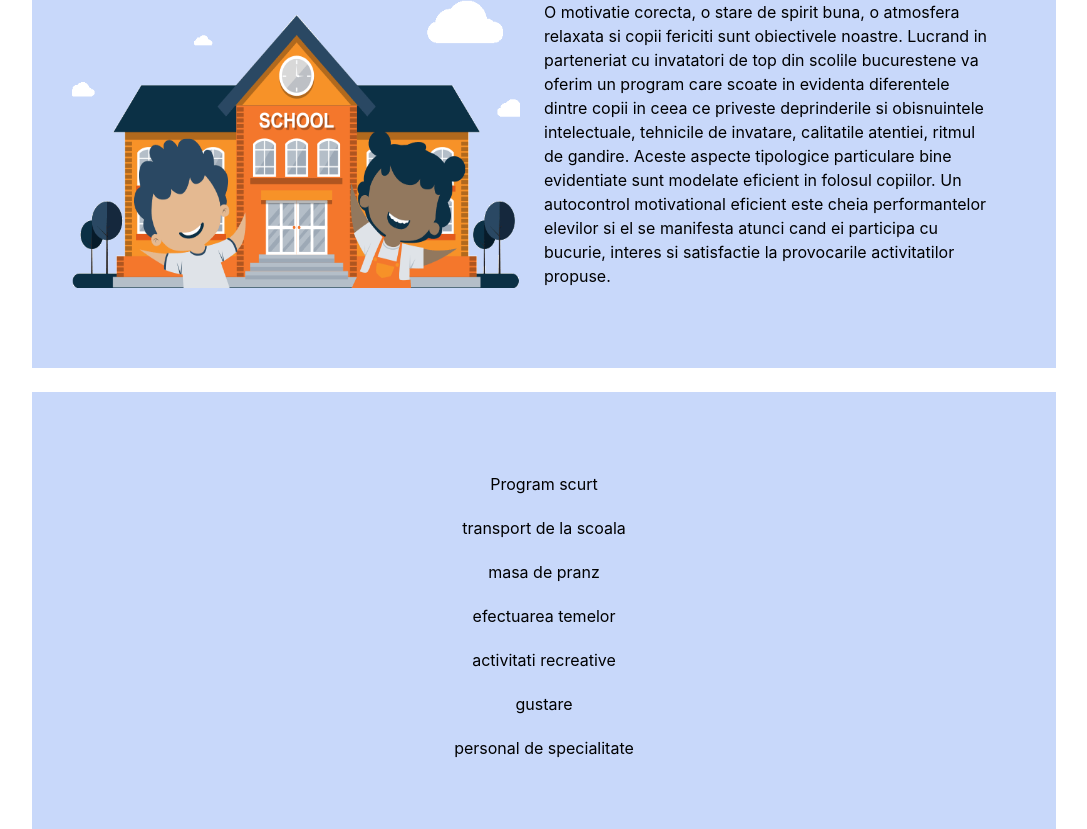
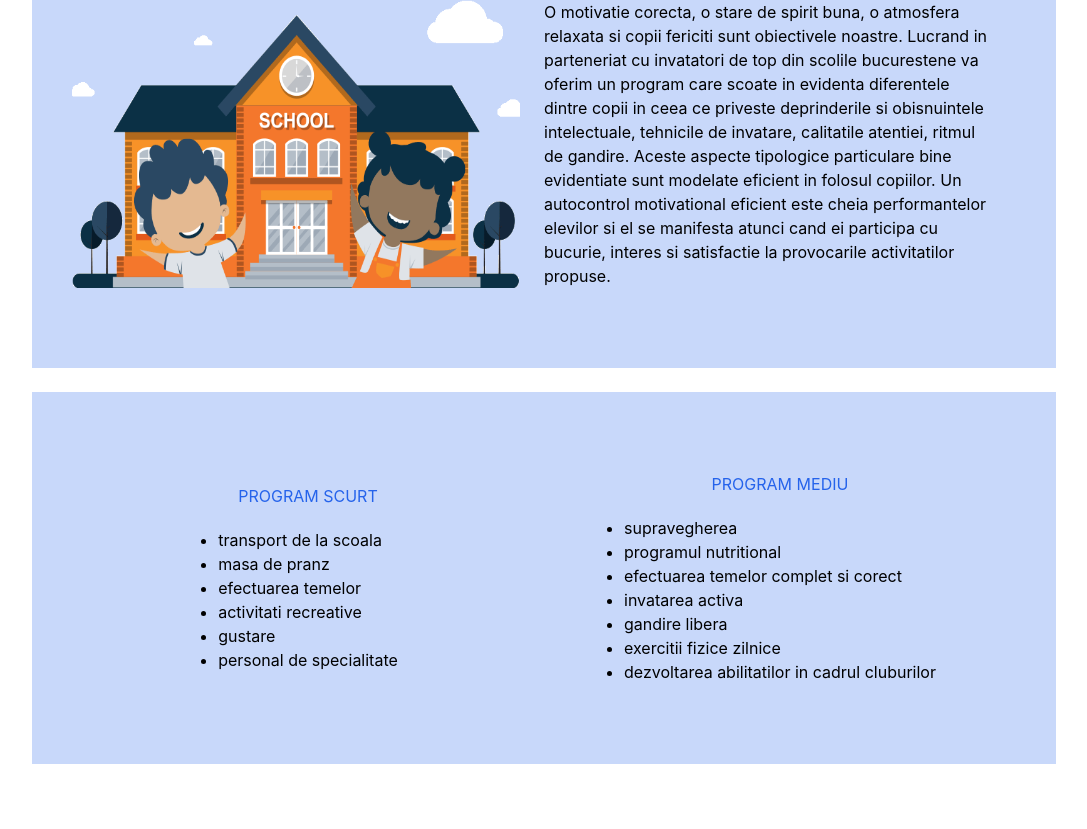
Before and after one commit to mada04/new-app, a React (Create React App) app: page / in a window 1280 px wide. Shown: the part 1968-2797 px from the top of the page, without its empty margins (96-1183 px from the left). Built offline with nearby package versions, Linux system fonts and the light colour scheme.

Commit message:
four-commit

```diff
--- a/package.json
+++ b/package.json
@@ -8,7 +8,7 @@
     "@testing-library/user-event": "^13.5.0",
     "react": "^18.3.1",
     "react-dom": "^18.3.1",
-    "react-scripts": "5.0.1",
+    "react-scripts": "^5.0.1",
     "web-vitals": "^2.1.4"
   },
   "scripts": {
--- a/src/pages/AfterSchool.js
+++ b/src/pages/AfterSchool.js
@@ -1,6 +1,14 @@
 import af from '../images/af.gif'
 export default function AfterSchool() {
     const ps = ["transport de la scoala", "masa de pranz", "efectuarea temelor", "activitati recreative", "gustare", "personal de specialitate"]
+    const pm = ["supravegherea",
+        "programul nutritional",
+        " efectuarea temelor complet si corect",
+        "invatarea activa",
+        "gandire libera",
+        "exercitii fizice zilnice",
+        "dezvoltarea abilitatilor in cadrul cluburilor"]
+
     return (
         <div id="afterSchools">
             <section
@@ -34,12 +42,28 @@ export default function AfterSchool() {
                 <div className="flex-1 flex flex-col justify-center
                                 items-center gap-5 px-6">
 
-<p>Program scurt</p>
+                    <p className='uppercase text-blue-600'>Program scurt</p>
+                    <ul className='list-disc'>
                     {ps && ps.map((s, i) => {
-                        return (<div key={i}
+                        return (<li key={i}
                         >{s}
-                        </div>)
+                        </li>)
                     })}
+                    </ul>
+
+                </div>
+                <div className="flex-1 flex flex-col justify-center
+                                items-center gap-5 px-6">
+
+                    <p className='uppercase text-blue-600'>Program Mediu</p>
+                    <ul className='list-disc list-outside'>
+                    {pm && pm.map((s, i) => {
+                        return (<li key={i}
+                        >{s}
+                        </li>)
+                    })}
+                    </ul>
+
                 </div>
             </section>
         </div>
--- a/src/pages/Contact.js
+++ b/src/pages/Contact.js
@@ -7,21 +7,19 @@ export default function Contact() {
                 <a rel="noreferrer"
                     target="_blank"
                     className="text-center hover:underline"
-                    href=
-                    "https://instagram.com/geeks_for_geeks">
+                   >
                     Instagram:
                     <span className="font-bold">
-                        @geeks_for_geeks
+                        @gradi_for_children
                     </span>
                 </a>
                 <a rel="noreferrer"
-                   target="_blank"
-                   className="text-center hover:underline"
-                   href=
-"https://twitter.com/geeksforgeeks">
+                    target="_blank"
+                    className="text-center hover:underline"
+                   >
                     Twitter:
                     <span className="font-bold">
-                        @geeksforgeeks
+                        @gradi.gradi
                     </span>
                 </a>
             </div>
--- a/src/pages/Navbar.js
+++ b/src/pages/Navbar.js
@@ -9,7 +9,7 @@ export default function Navbar() {
                 <ul className="flex gap-3 align-center p-1 flex-wrap">
                     <li><a className="text-sm sm:text-base px-2 lg:px-5
                                       py-2 transition rounded hover:text-white
-                                      hover:bg-purple-500" href="#about">About</a>
+                                      hover:bg-purple-500" href="#about">Despre</a>
                     </li>
                     <li><a className="text-sm sm:text-base px-2 lg:px-5
                                       py-2 transition rounded hover:text-white
@@ -27,7 +27,9 @@ export default function Navbar() {
                                       py-2 transition rounded hover:text-white
                                       hover:bg-purple-500" href="#contact">Contact</a>
                     </li>
+
                 </ul>
+
             </div>
         </nav>
     )
```
Also changed, not shown: 1 other file (tests, documents, lock files or other folders).
